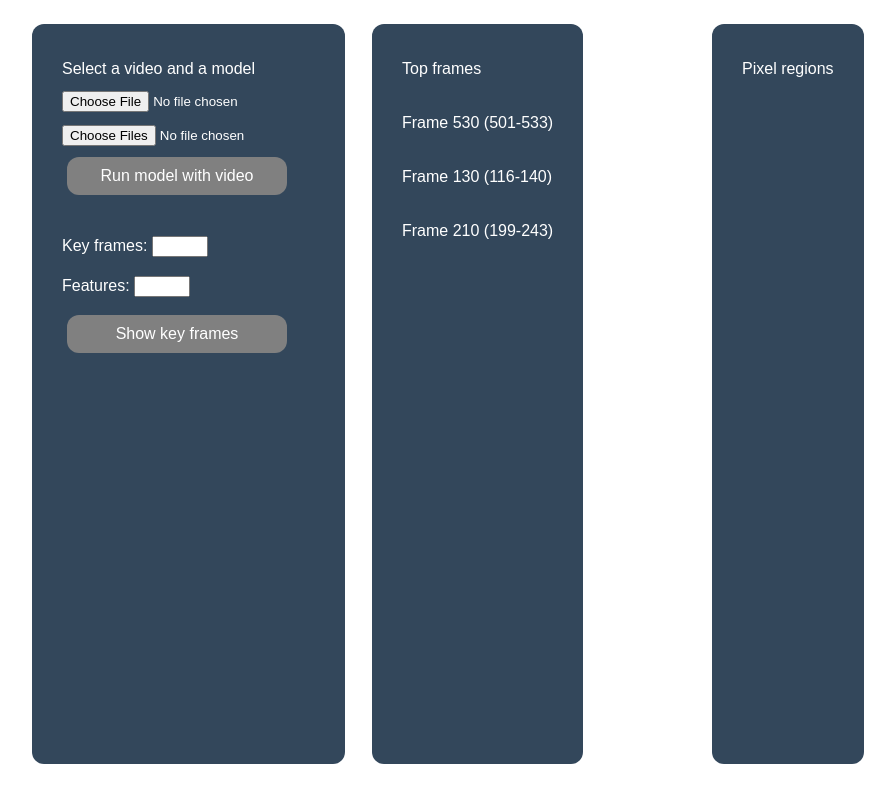
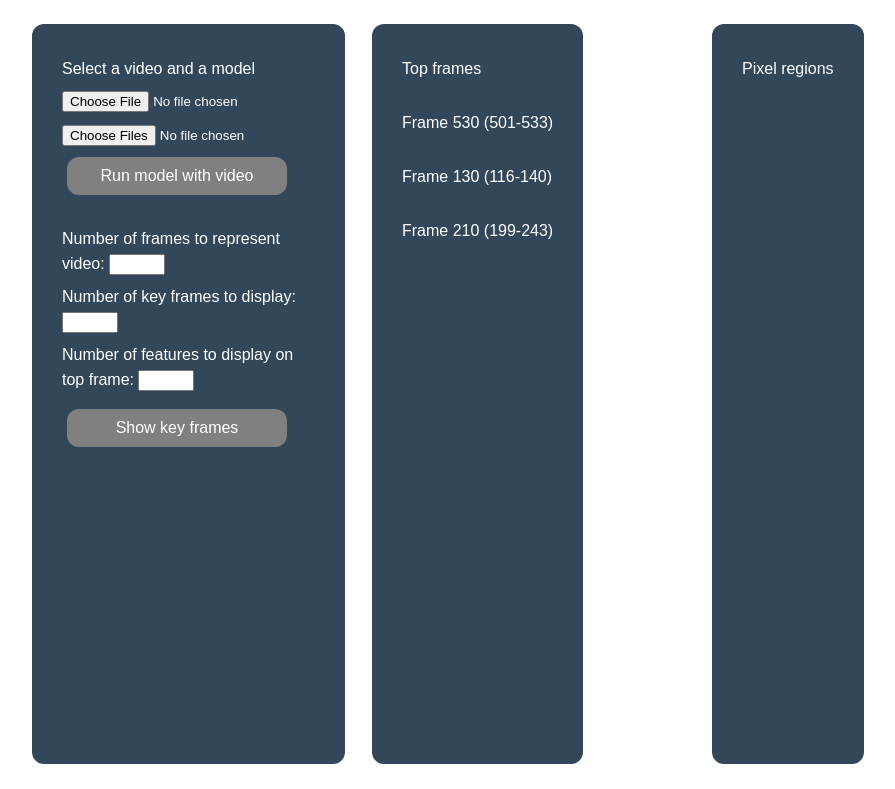
Before and after one commit to jovanneste/Emotion-XAI-Videos, a Flask app: page / in a window 1280 px wide. Shown: the part 150-939 px from the top of the page, without its empty margins (1-896 px from the left). Run offline with Flask 2, Linux system fonts and the light colour scheme.

Commit message:
New input boxes added

```diff
--- a/app/templates/index.html
+++ b/app/templates/index.html
@@ -23,10 +23,13 @@
             <br>
             <span class="output"></span>
              <br>
-           <label for="fname">Key frames:
+           <label for="fname">Number of frames to represent video:
+           <input type="number" id="features" name="features" min="1" max="10"></label>
+           <label for="fname">Number of key frames to display:
            <input type="number" id="frames" name="frames" min="1" max="10"></label>
-           <label for="fname">Features:
+           <label for="fname">Number of features to display on top frame:
            <input type="number" id="features" name="features" min="1" max="10"></label>
+
            <!-- <button type="button" onclick="showFrames()" id="btnID">Show Image</button> -->
            <button class="button" onclick="showFrames()" style="vertical-align:middle"><span>Show key frames</span></button>
          </p>
```
